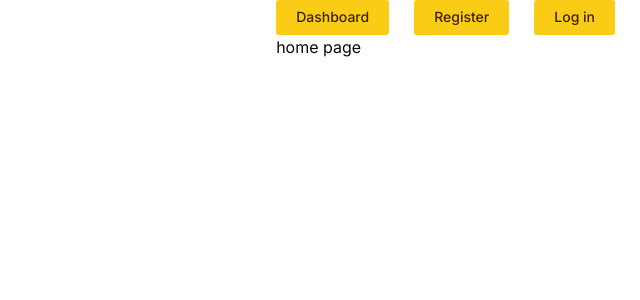
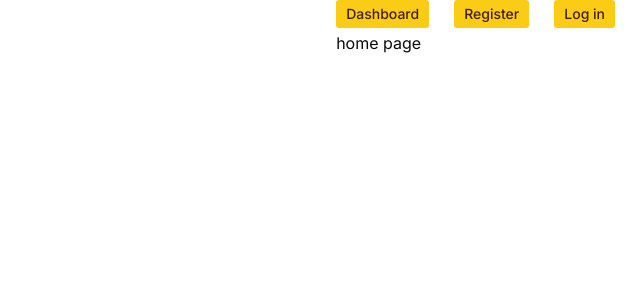
Before and after one commit to dzevad-cyber/tut-factory, a Next.js app in the folder packages/client/: page / in a window 1280 px wide. Shown: the top 300 px of the page, without its empty margins (640-1280 px from the left). Built offline with nearby package versions, Linux system fonts and the light colour scheme.

Commit message:
refacto: NavLink component

```diff
--- a/packages/client/components/client-link/NavLink.tsx
+++ b/packages/client/components/client-link/NavLink.tsx
@@ -1,10 +1,11 @@
-import { Button } from '@client/components/ui/button';
+import { Button, buttonVariants } from '@client/components/ui/button';
 import { ClientRoutes } from '@client/page-routes/pageRoutes';
+import { VariantProps } from 'class-variance-authority';
 import Link from 'next/link';
 
-const NavLink: React.FC<NavLinkProps> = ({ href, children }) => {
+const NavLink: React.FC<NavLinkProps> = ({ children, href, ...props }) => {
   return (
-    <Button size='lg'>
+    <Button {...props}>
       <Link href={href as unknown as string}>{children}</Link>
     </Button>
   );
@@ -12,7 +13,8 @@ const NavLink: React.FC<NavLinkProps> = ({ href, children }) => {
 
 export default NavLink;
 
-type NavLinkProps = {
-  href: ClientRoutes;
-  children: React.ReactNode;
-};
+type NavLinkProps = React.ButtonHTMLAttributes<HTMLButtonElement> &
+  VariantProps<typeof buttonVariants> & {
+    href: ClientRoutes;
+    asChild?: boolean;
+  };
--- a/packages/client/components/sidebar-list/SidebarList.tsx
+++ b/packages/client/components/sidebar-list/SidebarList.tsx
@@ -5,6 +5,8 @@ import { Button } from '@client/components/ui/button';
 import { BarChart, Compass, Layout, List, LucideIcon } from 'lucide-react';
 import Link from 'next/link';
 import { usePathname } from 'next/navigation';
+import NavLink from '../client-link/NavLink';
+import { ClientRoutes } from '@client/page-routes/pageRoutes';
 
 const SidebarList = () => {
   const pathname = usePathname();
@@ -47,7 +49,7 @@ const SidebarItem: React.FC<SidebarItemProps> = ({
 }) => {
   return (
     <li>
-      <Button
+      <NavLink
         className={cn(
           'grid',
           'grid-cols-[min-content_min-content_1fr]',
@@ -59,10 +61,10 @@ const SidebarItem: React.FC<SidebarItemProps> = ({
           'pl-10',
           'h-16'
         )}
+        href={href as ClientRoutes}
         variant='ghost'
         asChild
       >
-        <Link href={href}>
         <Icon size={14} />
         {label}
         {selected ? (
@@ -76,8 +78,7 @@ const SidebarItem: React.FC<SidebarItemProps> = ({
             )}
           />
         ) : null}
-        </Link>
-      </Button>
+      </NavLink>
     </li>
   );
 };
```
Lines whose indentation alone changed are shown as unchanged.
